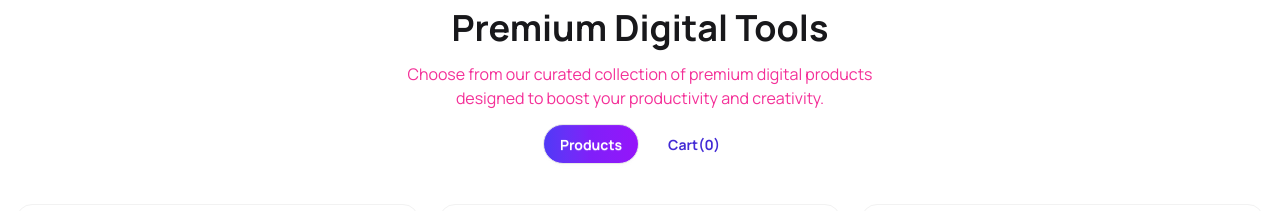
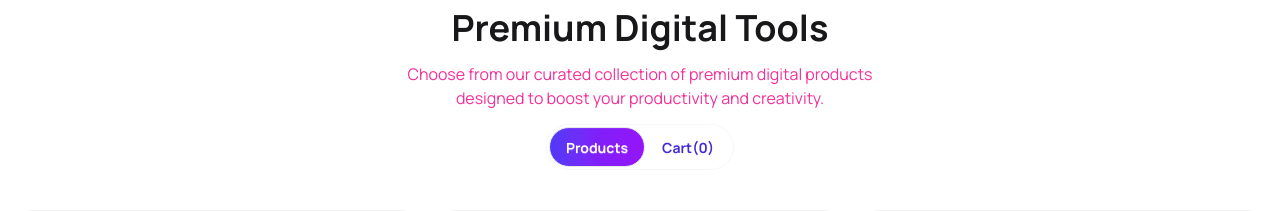
Before and after one commit to tonmoy-y/B13-A6, a React (Vite) app: page / in a window 1280 px wide. Shown: the part 1200-1411 px from the top of the page. Built offline with nearby package versions, Linux system fonts and the light colour scheme.

Commit message:
update product button style

```diff
--- a/public/product.json
+++ b/public/product.json
@@ -42,7 +42,7 @@
       "Commercial use",
       "No attribution"
     ],
-    "icon": "https://i.ibb.co.com/cSjWHgvD/camera-8775444-1.jpg"
+    "icon": "https://i.ibb.co.com/xSxv9qK9/Group.png"
   },
   {
     "id": 4,
--- a/src/Components/Footer/Footer.jsx
+++ b/src/Components/Footer/Footer.jsx
@@ -47,11 +47,11 @@ const Footer = () => {
                         <h2 className='text-xl font-medium leading-7'>Social Links</h2>
                         <ul className='flex items-center gap-4'>
                             <li className=' p-2 rounded-full bg-[#ffffff] flex items-center justify-center'>
-    <a className='text-black'  href=""><TbBrandInstagramFilled size={28} /></a>
+                                <a className='text-black' href=""><TbBrandInstagramFilled size={28} /></a>
                             </li>
 
                             <li className=' p-3 rounded-full bg-white flex items-center justify-center'>
-    <a className='text-black'  href=""><FaFacebookSquare size={20} /></a>
+                                <a className='text-black' href=""><FaFacebookSquare size={20} /></a>
                             </li>
 
                             <li className=' p-3 rounded-full bg-white flex items-center justify-center'>
--- a/src/Components/ProductInfo/ProductInfo.jsx
+++ b/src/Components/ProductInfo/ProductInfo.jsx
@@ -12,7 +12,7 @@ const ProductInfo = ({productsPromise ,cartItems, setCartItems}) => {
         <div className='flex flex-col items-center space-y-3.5 mb-10'>
             <h1 className='text-4xl font-bold text-center'>Premium Digital Tools</h1>
             <p className='text-secondary text-center'>Choose from our curated collection of premium digital products <br /> designed to boost your productivity and creativity.</p>
-            <div className='flex gap-3'>
+            <div className='flex border p-0.5 border-[#F6F6F6] rounded-full'>
                 <button onClick={() => setSelectedType('Products')} className={`btn ${selectedType === 'Products' ? 'bg-linear-to-r from-[#4F39F6] via-[#801FF9] to-[#9514FA] text-white' : 'btn-ghost text-primary'} rounded-full  font-bold`}> Products</button>
                 <button onClick={() => setSelectedType('Cart')} className={`btn ${selectedType === 'Cart' ? 'bg-linear-to-r from-[#4F39F6] via-[#801FF9] to-[#9514FA] text-white' : 'btn-ghost text-primary'} rounded-full  font-bold`}>Cart({cartItems.length})</button>
             </div>
```
Lines whose indentation alone changed are shown as unchanged.
